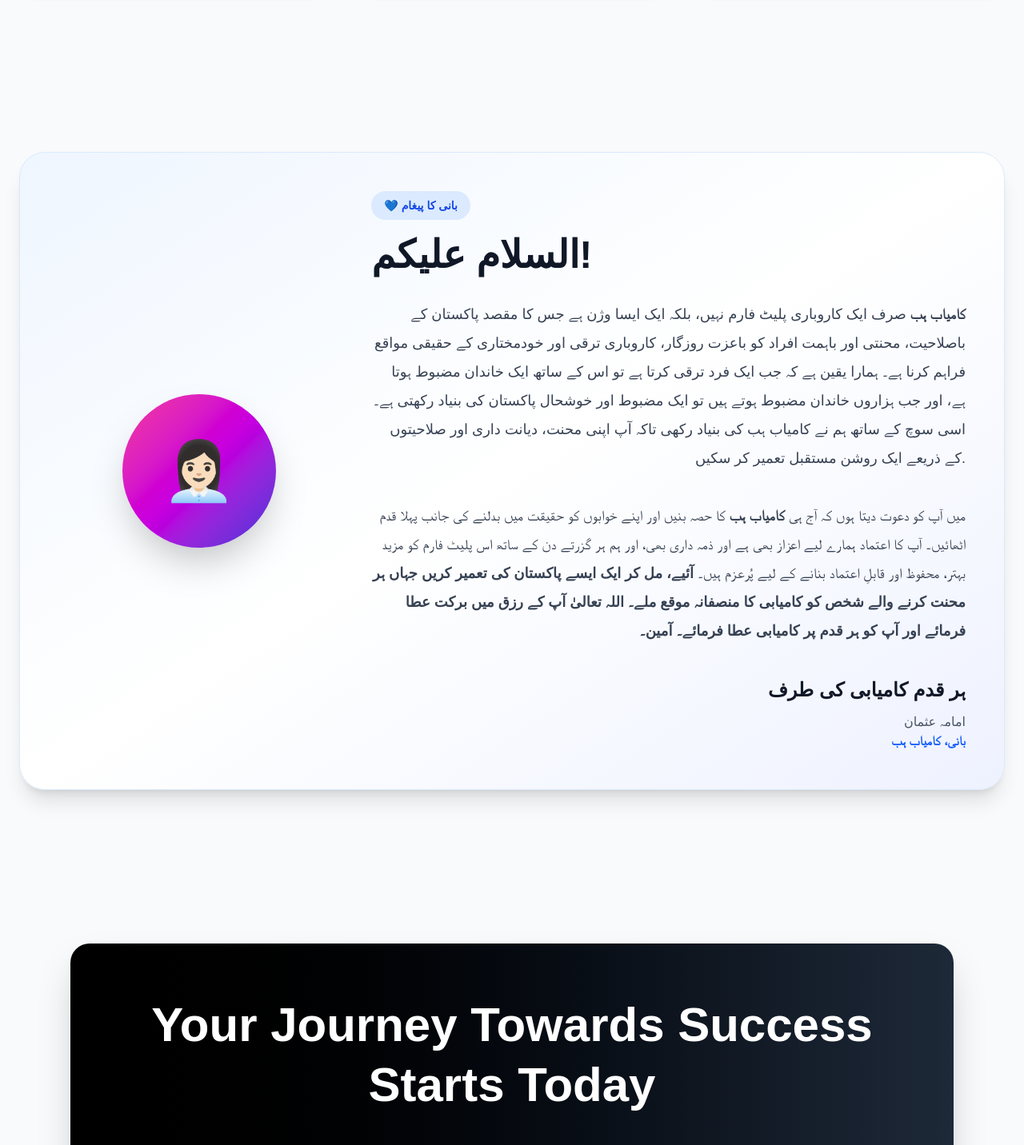
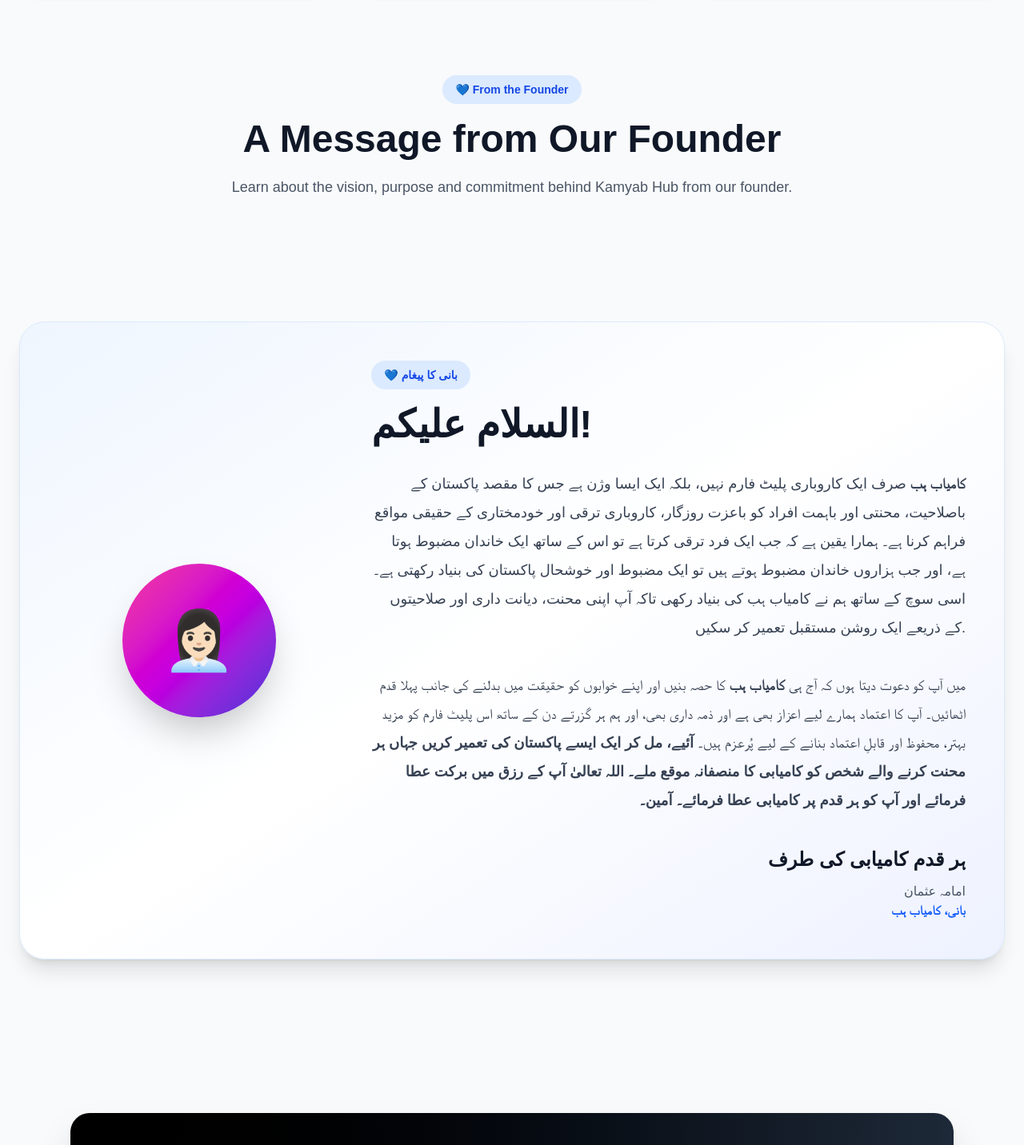
Before and after one commit to invite1earn2/kamyab-hub, a Next.js app: page / in a window 1280 px wide. Shown: the part 3414-4846 px from the top of the page at 80% size. Built offline with nearby package versions, Linux system fonts and the light colour scheme; no server answers; the database is empty.

Commit message:
Improve founder section and homepage CTA

```diff
--- a/src/app/page.js
+++ b/src/app/page.js
@@ -749,6 +749,28 @@ Build a sustainable business with products, referrals and continuous growth oppo
 
 </section>
 
+<div className="text-center mb-14">
+
+<span className="inline-flex items-center rounded-full bg-blue-100 px-4 py-2 text-sm font-semibold text-blue-700">
+
+💙 From the Founder
+
+</span>
+
+<h2 className="mt-5 text-4xl md:text-5xl font-black text-gray-900">
+
+A Message from Our Founder
+
+</h2>
+
+<p className="mt-5 max-w-3xl mx-auto text-lg leading-8 text-gray-600">
+
+Learn about the vision, purpose and commitment behind Kamyab Hub from our founder.
+
+</p>
+
+</div>
+
 {/* Founder Message */}
 
 <section className="max-w-7xl mx-auto px-6 py-24">
@@ -831,13 +853,11 @@ Build a sustainable business with products, referrals and continuous growth oppo
 
   <div className="bg-gradient-to-r from-black to-gray-800 rounded-3xl text-white p-12 md:p-16 text-center shadow-2xl">
 
-    <h2 className="text-5xl md:text-6xl font-bold leading-tight">
+   <h2 className="text-4xl md:text-5xl font-bold">
 
-      Your Journey Towards Success
-      <br />
-      Starts Today
+  Ready to Get Started?
 
-    </h2>
+</h2>
 
     <p className="text-xl mt-8 text-gray-200 max-w-3xl mx-auto leading-8">
 
```
